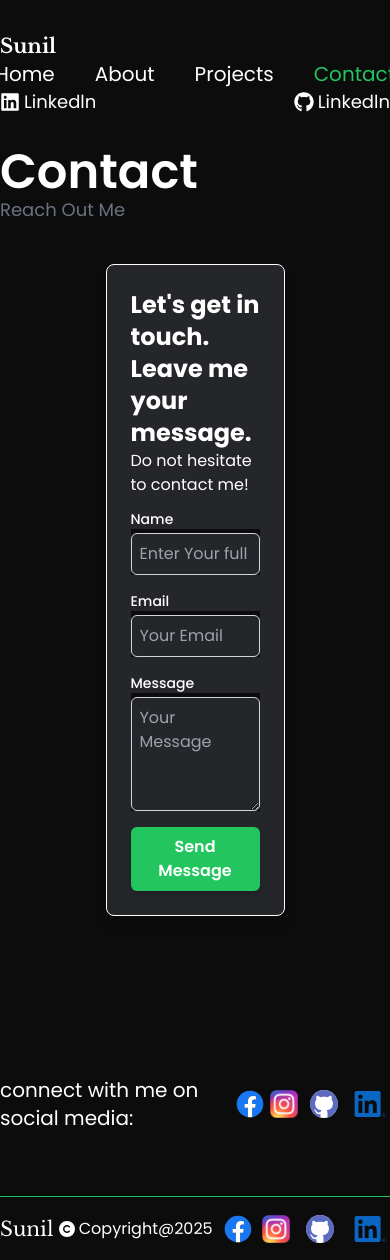
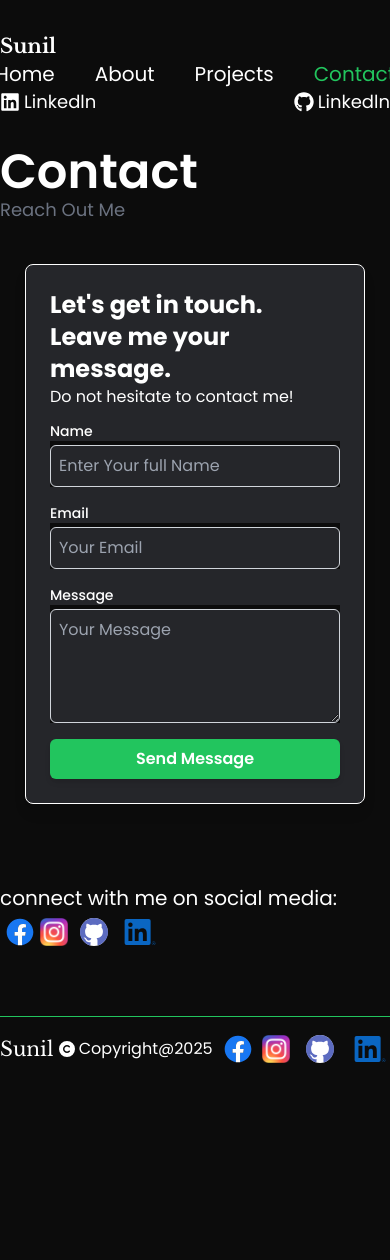
Before and after one commit to sapkotasunil/Portfolio, a React (Vite) app: page /Contact in a window 390 px wide. After the commit the page ends 1080 px from the top, so only its background shows below. Built offline with nearby package versions, Linux system fonts and the light colour scheme; a web font is replaced by a local one.

Commit message:
contact-Responsive

```diff
--- a/src/Pages/Contact.jsx
+++ b/src/Pages/Contact.jsx
@@ -22,7 +22,7 @@ const Contact = () => {
       <h1 className="text-5xl font-semibold">Contact</h1>
       <h1 className="text-lg text-gray-500">Reach Out Me</h1>
       <div className="flex justify-center mt-10   min-h-calc[100vh] px-4">
-        <div className=" shadow-lg   bg-secondaryColor rounded-lg p-6 w-full max-w-[50%] border border-solid border-white">
+        <div className=" shadow-lg   bg-secondaryColor rounded-lg p-6 w-full lg:max-w-[50%] max-w-[95%]  border border-solid border-white">
           <h2 className="text-2xl  bg-secondaryColor font-bold text-start ">
             Let's get in touch. Leave me your message.
           </h2>
@@ -94,8 +94,9 @@ const Contact = () => {
           </form>
         </div>
       </div>
-      <div className=" flex mt-40 items-center">
+      <div className=" lg:flex mt-20 lg:mt-40 items-center">
         <h1 className="text-xl">connect with me on social media:</h1>
+        <div className="flex items-center">
           <a href="https://www.facebook.com/sunil.sapkota.7161953">
             <div className="flex h-10 w-10">
               <img src="/fb.svg" alt="" />
@@ -118,6 +119,7 @@ const Contact = () => {
           </a>
         </div>
       </div>
+    </div>
   );
 };
 
```
Lines whose indentation alone changed are shown as unchanged.
